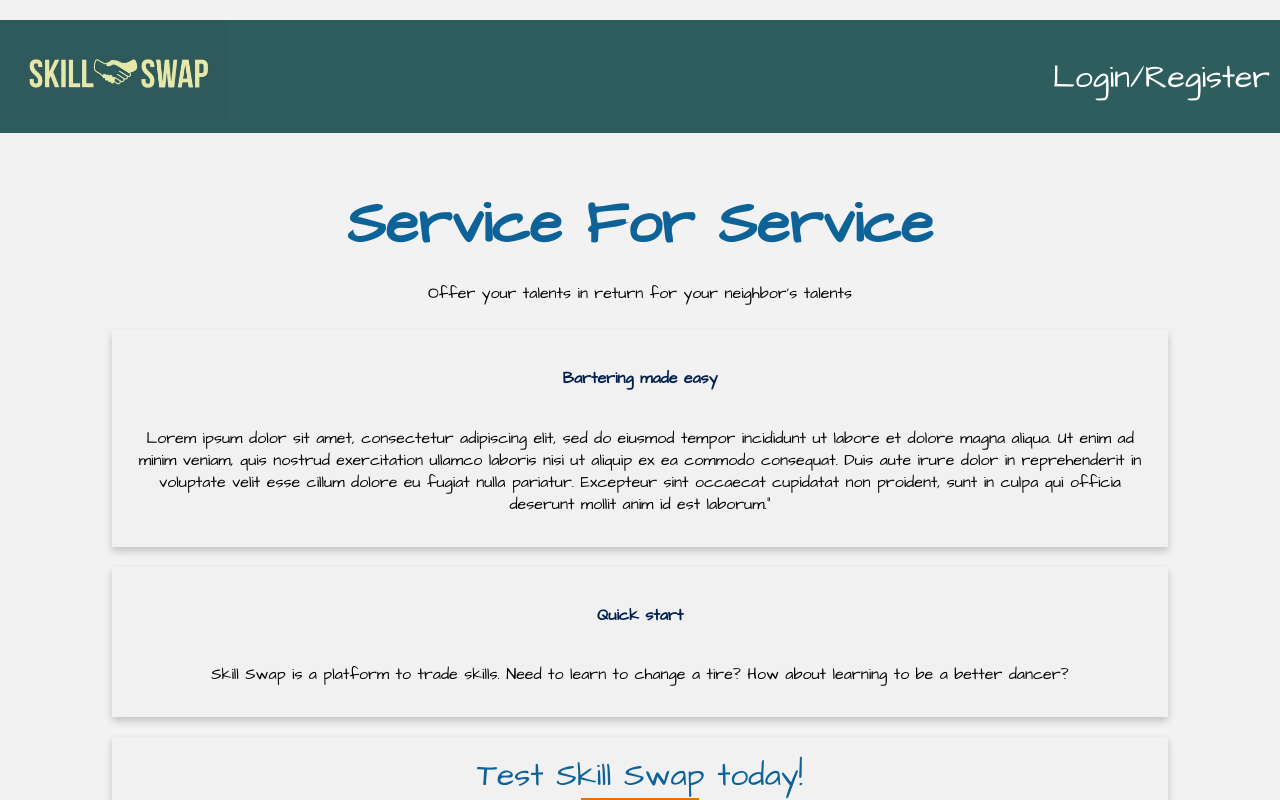
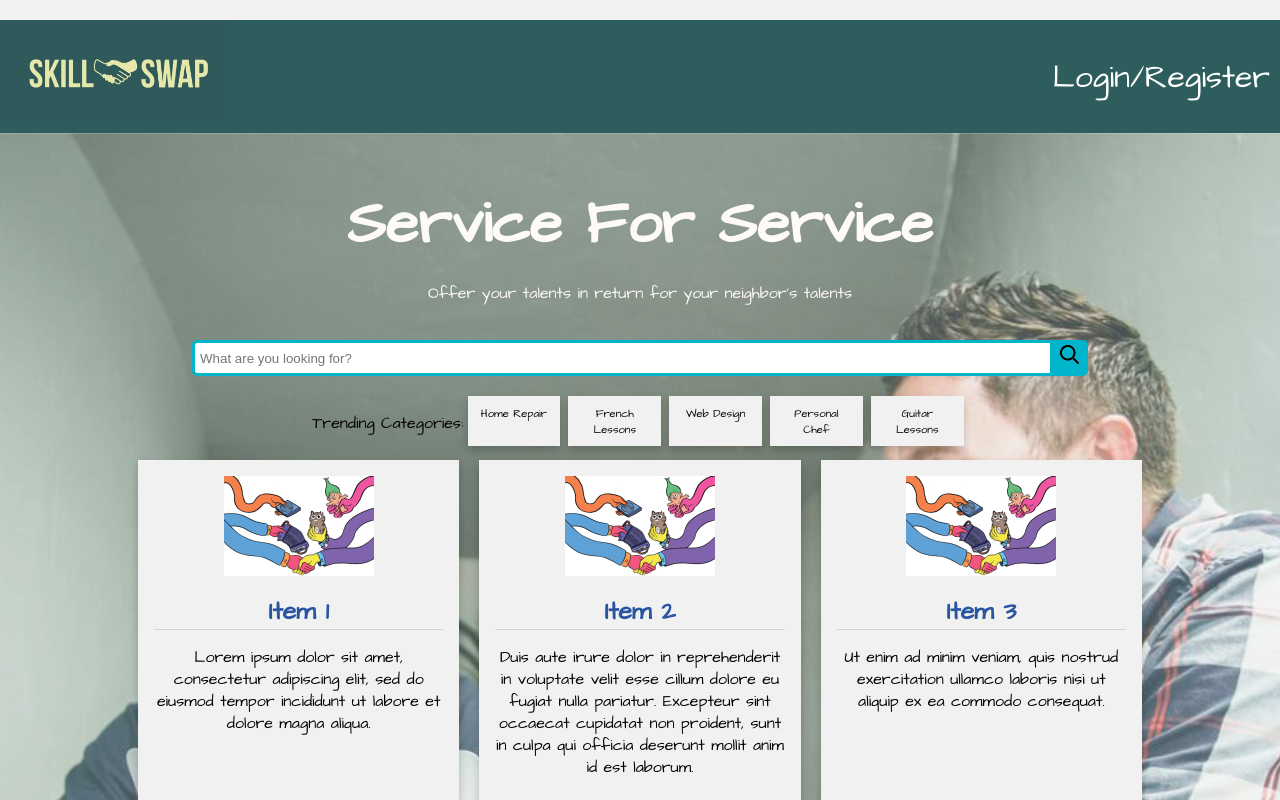
Before and after one commit to mloldacre/skillSwap-frontEnd, a React (Create React App) app: page / in a window 1280 px wide. Shown: the top 800 px of the page. Built offline with nearby package versions, Linux system fonts and the light colour scheme.

Commit message:
improved landing page;

```diff
--- a/src/Style.css
+++ b/src/Style.css
@@ -223,6 +223,15 @@ a:active {
   align-items: center;
 }
 
+.background {
+  background-image: url("images/mainbackground.jpg");
+  background-size: cover;
+  background-position: center;
+
+}
+
+
+
 .LandingSection {
   flex: 1;
   margin: 10px;
@@ -235,6 +244,9 @@ a:active {
 
 }
 
+.Landing h1, .snowWhite {
+  color: #fffafa;
+}
 
 .Landing h4 {
   color: rgb(2, 32, 78);
@@ -396,7 +408,6 @@ footer {
   display: flex;
   flex-direction: row;
   background-color: rgb(17, 70, 148);
-  margin-top: 20px;
   color: white;
   padding: 10px;
   justify-content: space-between;
@@ -467,7 +478,7 @@ footer a:visited {
     display: flex;
     flex-direction: row;
     background-color: #2c5c5b;
-    margin-top: 20px;
+
     padding: 10px;
     justify-content: space-between;
   }
--- a/src/components/Landing/Landing.js
+++ b/src/components/Landing/Landing.js
@@ -2,15 +2,66 @@ import React from 'react';
 import { Link } from 'react-router-dom';
 import '../../Style.css';
 import Barter from '../../images/barter.jpeg'
+import searchIcon from '../../images/searchIcon.png'
+import Placeholder from '../../images/swap.jpg'
+import './Landing.css'
 
 export default function Landing() {
   return (
+    <div className='background'>
     <div className="Landing">
       <Link to='/loginRegister'>
         <h1>Service For Service</h1>
       </Link>
-        <p>Offer your talents in return for your neighbor's talents</p>
+        <p className='snowWhite'>Offer your talents in return for your neighbor's talents</p>
 
+        <div className="wrap">
+          <div className="search">
+            <input type="text" className="searchTerm" placeholder="What are you looking for?"/>
+              <button type="submit" className="searchButton">
+              <img src={searchIcon} alt="magnifying glass" width="26" height="26"></img>
+              </button>
+        </div>
+          </div>
+
+          <div className='group'>
+          <p>Trending Categories:</p>
+          <div className='item2'>
+            <p>Home Repair</p>
+          </div>
+          <div className='item2'>
+            <p>French Lessons</p>
+          </div>
+          <div className='item2'>
+            <p>Web Design</p>
+          </div>
+          <div className='item2'>
+            <p>Personal Chef</p>
+          </div>
+          <div className='item2'>
+            <p>Guitar Lessons</p>
+          </div>
+
+          </div>
+
+          <div className="group">
+				<div className="item">
+        <img src={Placeholder} alt="Hands swaping various objects like cds, tools, books"></img>
+          <h3>Item 1</h3>
+					<p>Lorem ipsum dolor sit amet, consectetur adipiscing elit, sed do eiusmod tempor incididunt ut labore et dolore magna aliqua. </p>
+				</div>
+				<div className="item">
+        <img src={Placeholder} alt="Hands swaping various objects like cds, tools, books"></img>
+          <h3>Item 2</h3>
+					<p>Duis aute irure dolor in reprehenderit in voluptate velit esse cillum dolore eu fugiat nulla pariatur. Excepteur sint occaecat cupidatat non proident, sunt in culpa qui officia deserunt mollit anim id est laborum. </p>
+				</div>
+        <div className="item">
+        <img src={Placeholder} alt="Hands swaping various objects like cds, tools, books"></img>
+          <h3>Item 3</h3>
+					<p>Ut enim ad minim veniam, quis nostrud exercitation ullamco laboris nisi ut aliquip ex ea commodo consequat. </p>
+				</div>
+
+</div>
       <div className='LandingSection Landing'>
         <h4>Bartering made easy</h4>
         <p>Lorem ipsum dolor sit amet, consectetur adipiscing elit, sed do eiusmod tempor incididunt ut labore et dolore magna aliqua.
@@ -28,20 +79,21 @@ export default function Landing() {
 
       </div>
 
-      <div className='LandingSection Landing'>
+      {/* <div className='LandingSection Landing'>
         <Link to='/demo'>
           Test Skill Swap today!
       </Link>
         <Link to='/demo'><img src={Barter} alt='Logo goes here' /></Link>
-      </div>
+      </div> */}
 
-      <div className='LandingSection Landing'>
+      {/* <div className='LandingSection Landing'>
         <h4>Testimonials</h4>
         <p>
         Skill Swap is a platform to trade skills. Need to learn to change a tire? How about learning to be a better dancer?
       </p>
-      </div>
+      </div> */}
 
+    </div>
     </div>
   );
 }
```
Also changed, not shown: src/components/Landing/Landing.css (added), src/images/mainbackground.jpg (added).
